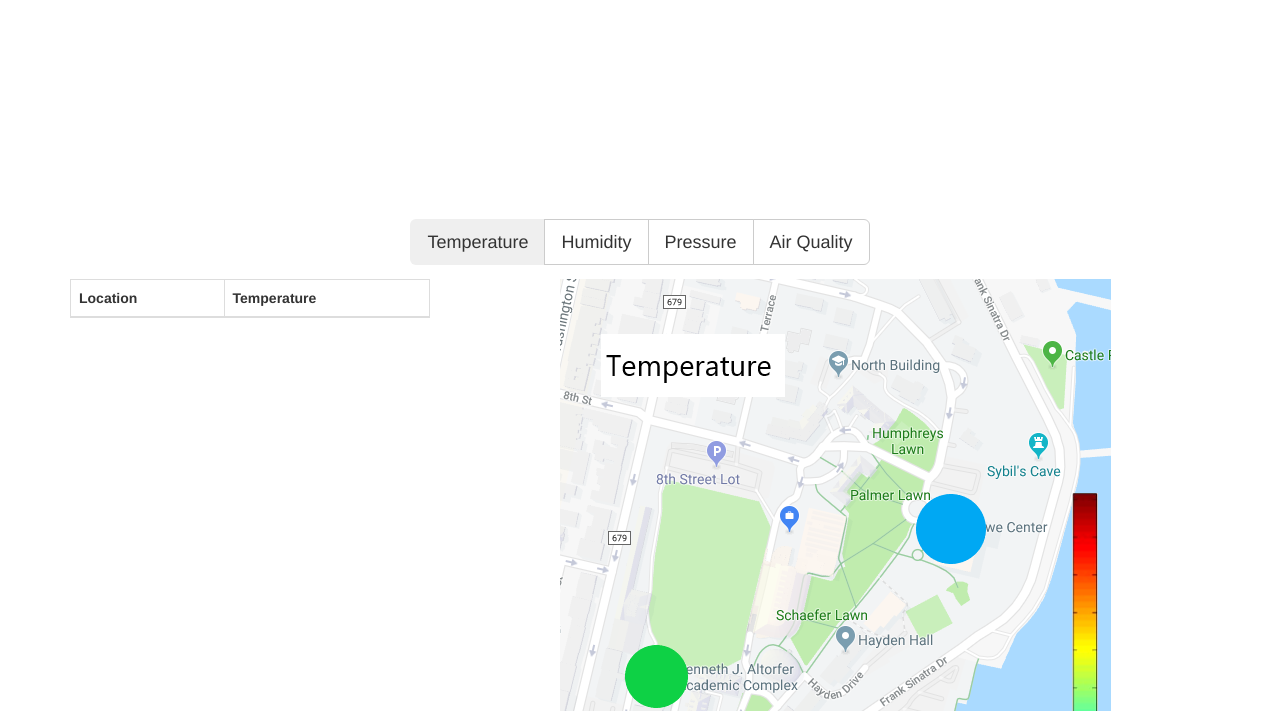
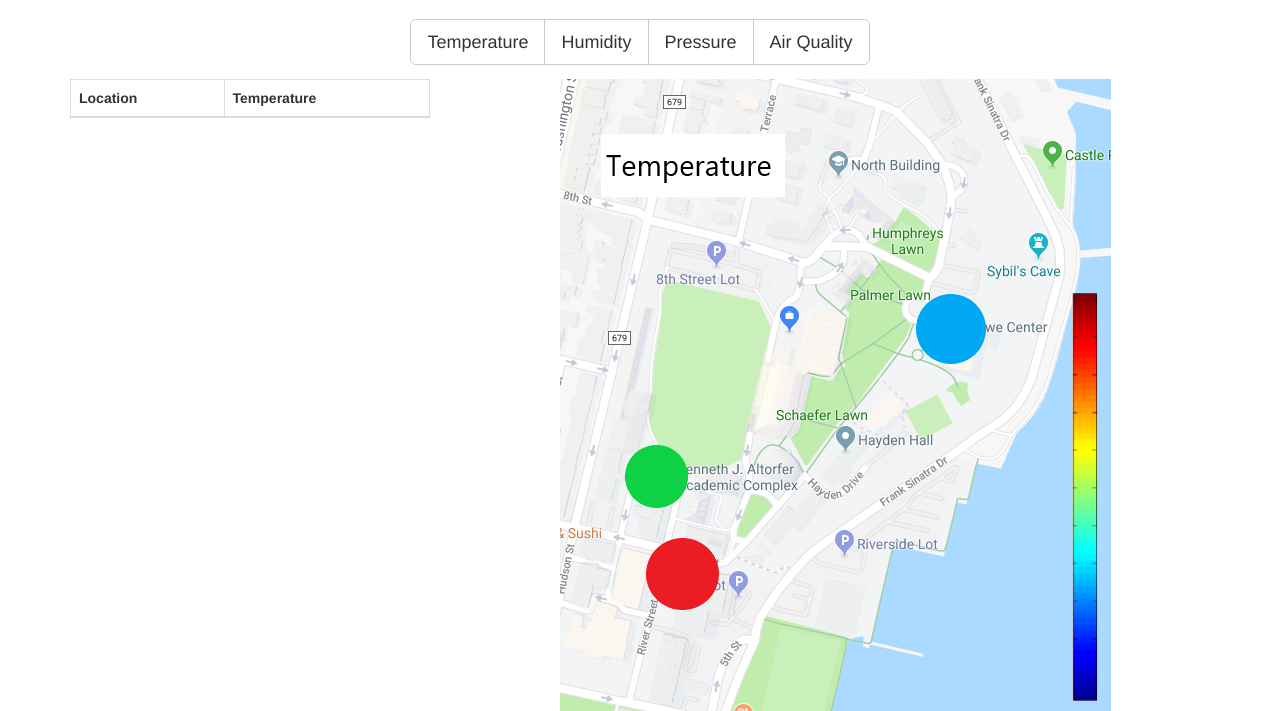
Before and after one commit to kxue4/ssw695_smart_campus, a Django app: page / in a window 1280 px wide. Shown: the part 51-762 px from the top of the page. Run offline with Django 3.2, Linux system fonts and the light colour scheme; data that the repository does not hold is empty; some libraries are stand-ins or nearby versions.

Commit message:
Fix Home Page

```diff
--- a/smartcampus/core/static/css/basic.css
+++ b/smartcampus/core/static/css/basic.css
@@ -10,7 +10,3 @@ header{
 #heatmap{
     text-align: center;
 }
-
-#data_table{
-    text-align: center;
-}
--- a/smartcampus/core/templates/home.html
+++ b/smartcampus/core/templates/home.html
@@ -9,7 +9,7 @@
     <script src="https://cdn.bootcss.com/bootstrap/3.3.7/js/bootstrap.min.js"></script>
     <title>Home Page</title>
 </head>
-<br><br><br><br><br><br><br><br><br><br>
+
 <body>
 
     <header>
@@ -38,7 +38,7 @@
     <div class="container">
         <div id="metric_btn" class="row">
             <div class="btn-group btn-group-lg">
-                <button type="button" class="btn btn-default-activated">Temperature</button>
+                <button type="button" class="btn btn-default">Temperature</button>
                 <button type="button" class="btn btn-default">Humidity</button>
                 <button type="button" class="btn btn-default">Pressure</button>
                 <button type="button" class="btn btn-default">Air Quality</button>
@@ -62,9 +62,9 @@
                             <th>{{ post.temperature }}</th>
                         </tr>
                     {% endfor %}
+                </table>
             </div>
         </div>
     </div>
-
 </body>
 </html>
```
